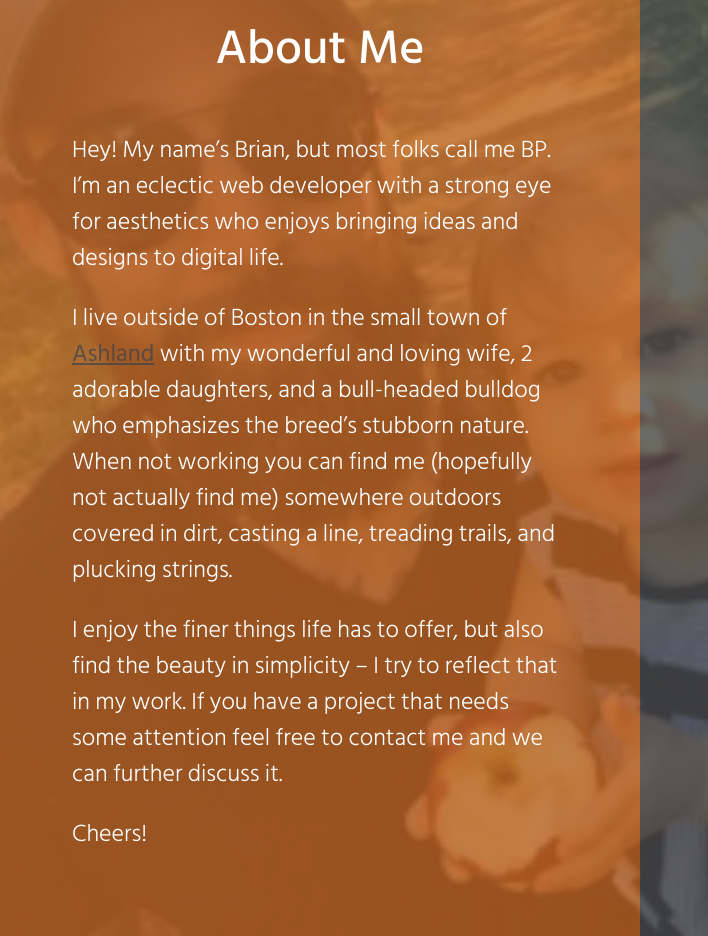
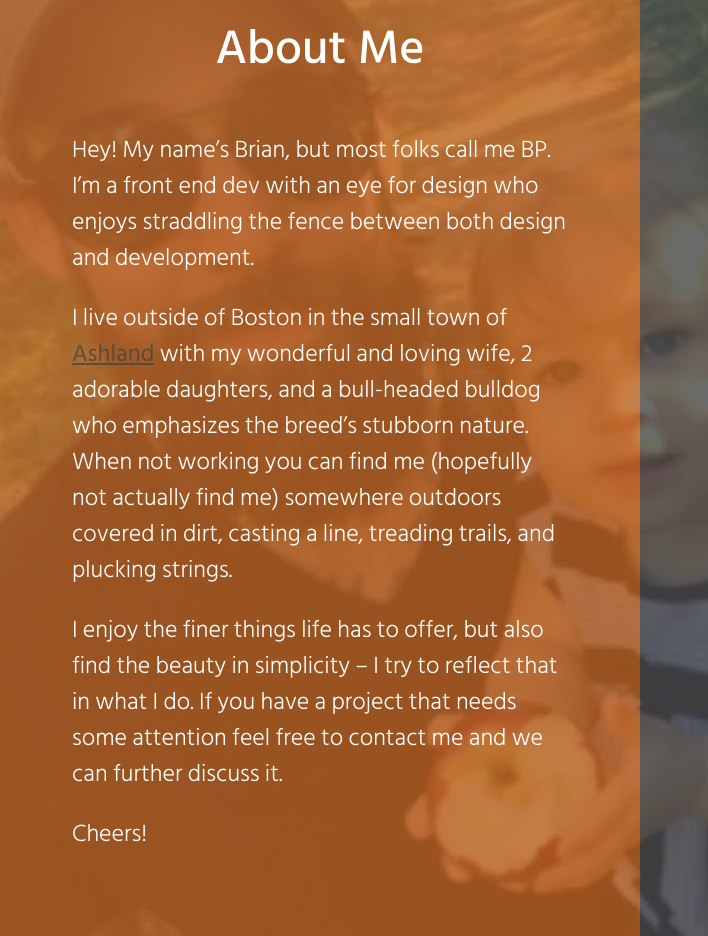
Before and after one commit to beepye/beepye.github.io, a website: page index.html in a window 1280 px wide. Shown: the part 2260-3196 px from the top of the page, 0-708 px from the left. Drawn offline with Linux system fonts and the light colour scheme.

Commit message:
Update index.html
Updating bio a smidge

```diff
--- a/index.html
+++ b/index.html
@@ -189,9 +189,9 @@
             <header>About Me</header>
 
             <article>
-                <p>Hey! My name’s Brian, but most folks call me BP. I’m an eclectic web developer with a strong eye for aesthetics who enjoys bringing ideas and designs to digital life.</p>
+                <p>Hey! My name’s Brian, but most folks call me BP. I’m a front end dev with an eye for design who enjoys straddling the fence between both design and development.</p>
                 <p>I live outside of Boston in the small town of <a class="about_anchor anchorTranslate contactAnchor" target="_blank" href="https://www.google.com/maps/place/Ashland,+MA/@42.2597355,-71.5054849,13z/data=!3m1!4b1!4m5!3m4!1s0x89e38a8707c541d3:0x1c3c3d94590449b!8m2!3d42.2612067!4d-71.4633956">Ashland</a> with my wonderful and loving wife, 2 adorable daughters, and a bull-headed bulldog who emphasizes the breed’s stubborn nature. When not working you can find me (hopefully not actually find me) somewhere outdoors covered in dirt, casting a line, treading trails, and plucking strings.</p>
-                <p>I enjoy the finer things life has to offer, but also find the beauty in simplicity – I try to reflect that in my work. If you have a project that needs some attention feel free to contact me and we can further discuss it.</p>
+                <p>I enjoy the finer things life has to offer, but also find the beauty in simplicity – I try to reflect that in what I do. If you have a project that needs some attention feel free to contact me and we can further discuss it.</p>
                 <p>Cheers!</p>
             </article>
 
```
